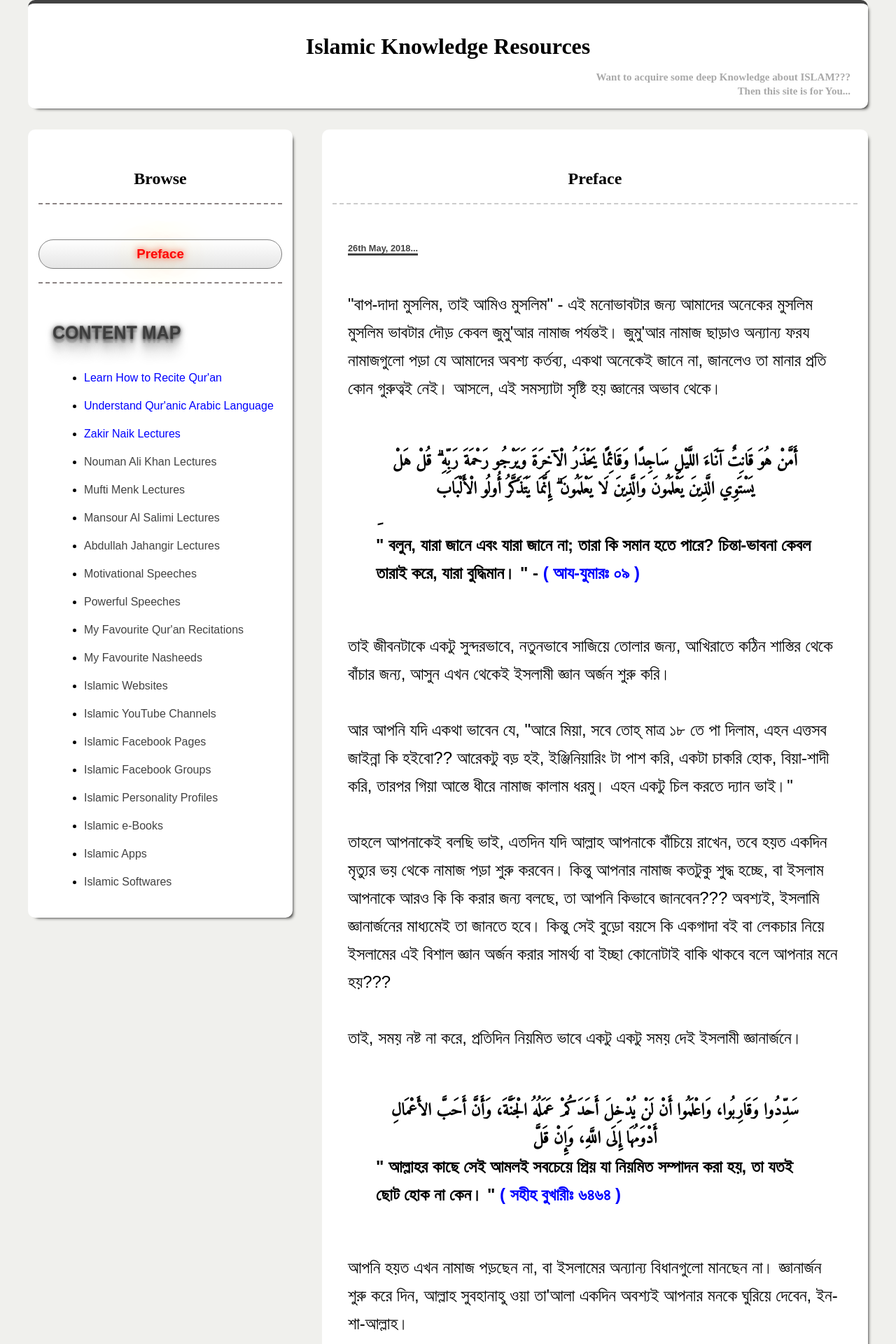
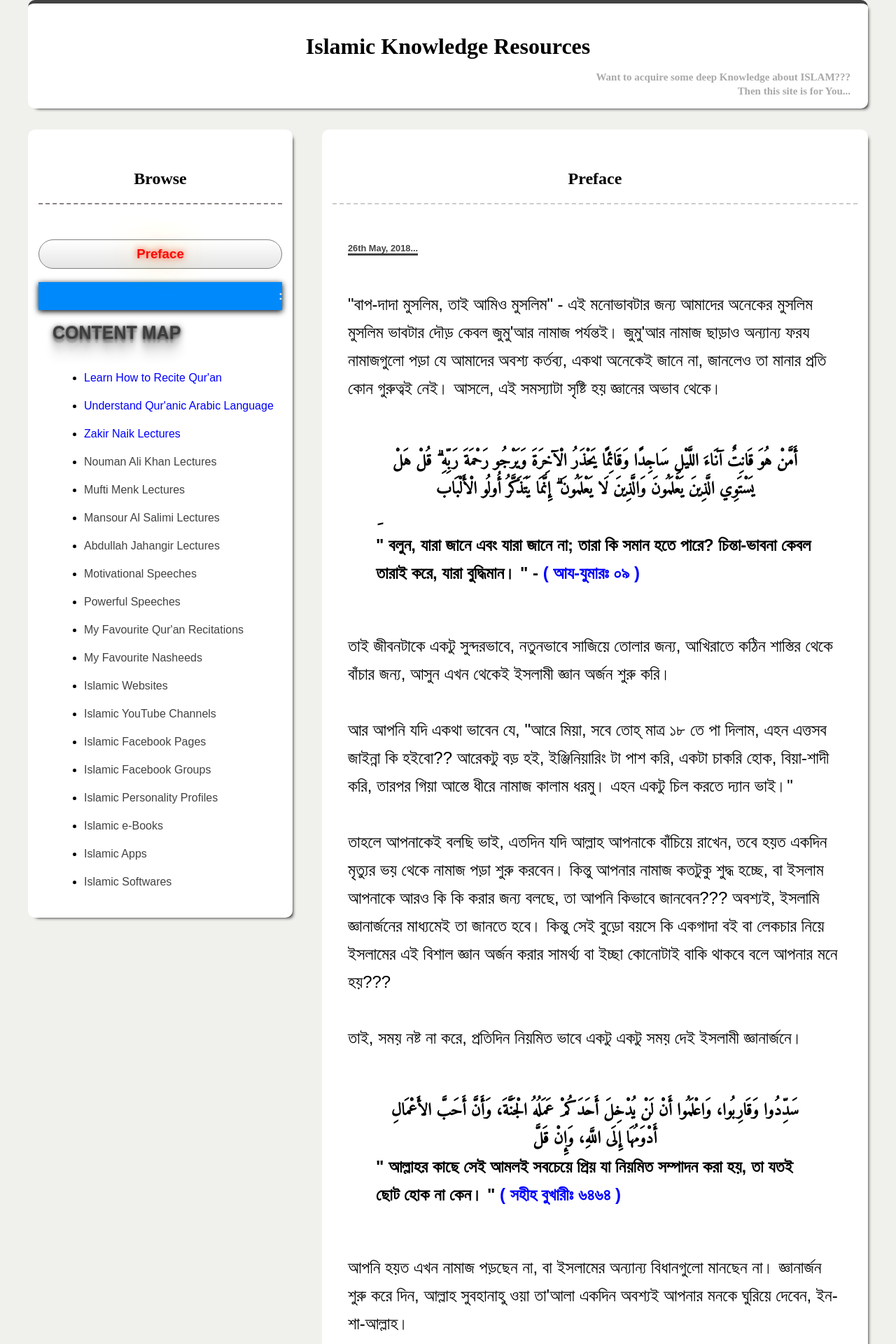
Before and after one commit to arman-bhaai/islamic-knowledge-resources, a Jekyll site: the page built from index.html, in a window 1280 px wide. Shown: the top 1920 px of the page at 70% size. Built offline with Jekyll 4.4.1, drawn with Linux system fonts in a browser that asks for light colours; some web fonts are replaced.

Commit message:
added marquee on sidebar

```diff
--- a/_includes/sidebar.html
+++ b/_includes/sidebar.html
@@ -4,8 +4,9 @@
     </div>
     <div id="glow-text">
         <a href="{{site.baseurl}}/" id="glow"><h3 id="preface-link">Preface</h3></a>
+        <marquee class="li" direction=”right”><p>:::..NB: NO CONTENT ADDED YET IN THE GREY COLORED LINKS..:::</p></marquee>
     </div>
-            <h3 id="content-map-title">
+    <h3 id="content-map-title">
                 <span>CONTENT MAP</span>
             </h3>
             <ul id="nav-links">
--- a/styles/style.css
+++ b/styles/style.css
@@ -121,10 +121,35 @@
     margin-bottom: 50px;
 }
 
+/* marquee style starts */
+marquee { background: #0089fa; }
+@keyframes marquee {
+    0% {text-indent: 100%;}
+    100% {text-indent: -100%;}
+}
+.li {
+    padding: 0px !important;
+    margin: 0px !important;
+    float: left;
+    width: 100%;
+    padding: 1%;
+    margin: 1% 10%;
+    height: 40px;
+    box-shadow: 0 0.1em 0.5em;
+}
+
+.li p {
+    display: inline;
+    color: white;
+    font-weight: bold;
+}
+/* marquee style ends */
+
 /* SECONDARY NAVIGATION STARTS */
 
 div#secondary-nav ul li a {
     font-weight: bold;
+    color: green;
     font-size: 1.28em;
     font-family: Cambria, Cochin, Georgia, Times, 'Times New Roman', serif;
 }
@@ -229,6 +254,19 @@
     filter: progid:DXImageTransform.Microsoft.gradient( startColorstr='#ffffff', endColorstr='#e5e5e5',GradientType=0 );
 }
 
+aside h3#preface-link:hover {
+    text-align: center;
+    margin-top: 50px;
+    border: 1px groove rgb(0, 68, 255);
+    color: #ff0505;
+    border-radius: 25px;
+    background: #bebcbc;
+    background: -moz-linear-gradient(top, #ffffff 0%, #e5e5e5 100%);
+    background: -webkit-linear-gradient(top, #ffffff 0%,#e5e5e5 100%);
+    background: linear-gradient(to bottom, #bdbdbd 0%,#e5e5e5 100%);
+    filter: progid:DXImageTransform.Microsoft.gradient( startColorstr='#ffffff', endColorstr='#e5e5e5',GradientType=0 );
+}
+
 aside a:hover {
     text-decoration: none;
 }
@@ -248,7 +286,7 @@
 overflow: visible;
 } */
 
-#glow {
+a#glow {
     color: white;
     -webkit-text-shadow: 0 0 10px #ff401a, 0 0 50px #ff9b1a;
     -moz-text-shadow: 0 0 10px #ff401a, 0 0 50px #ff9b1a;
@@ -257,6 +295,7 @@
     text-shadow: 0 0 10px #ff401a, 0 0 50px #ff9b1a;
 }
 
+
 blockquote {
     font-weight: bold;
 }
```
Also changed, not shown: _includes/head.html (+23 -0 lines).
